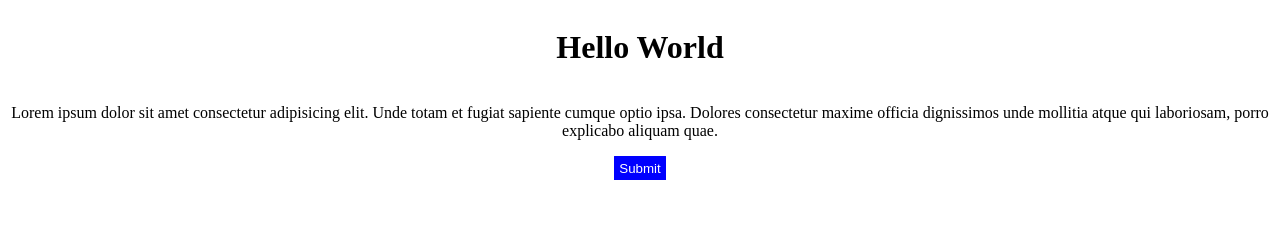
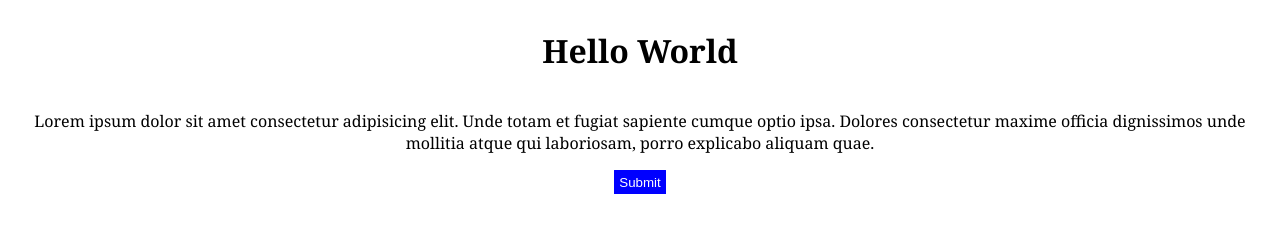
Before and after one commit to Rishia-p/purple, a plain HTML site: page index.html in a window 1280 px wide. Drawn offline with Linux system fonts and the light colour scheme.

Commit message:
add :new font

```diff
--- a/index.html
+++ b/index.html
@@ -6,7 +6,7 @@
     <title>Document</title>
     <style>
         body {
-            font-family: 'ui-monospace, SFMono-Regular, Menlo, Monaco, Consolas, 'Liberation Mono', 'Courier New', monospace';
+            font-family: Cambria, Cochin, Georgia, Times, 'Times New Roman', serif;
             display: flex;
             flex-direction: column;
             align-items: center;
```
